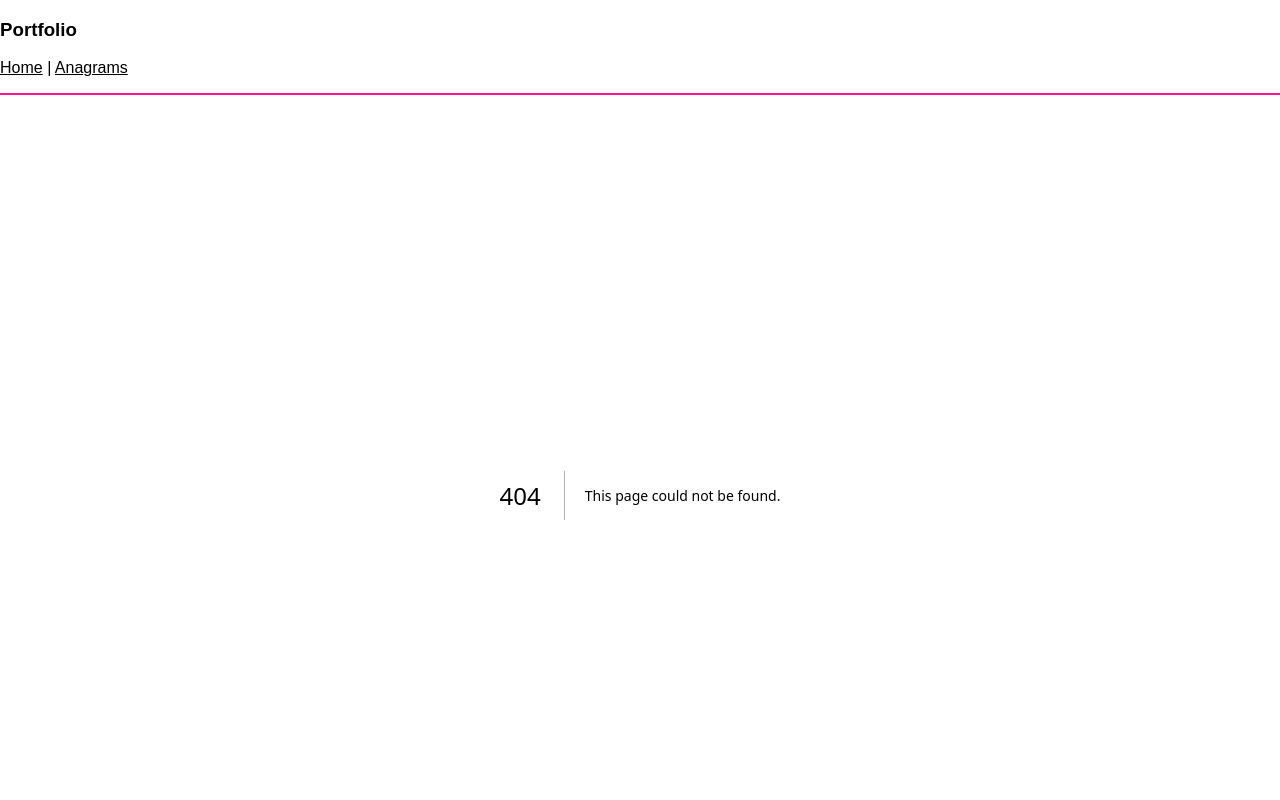
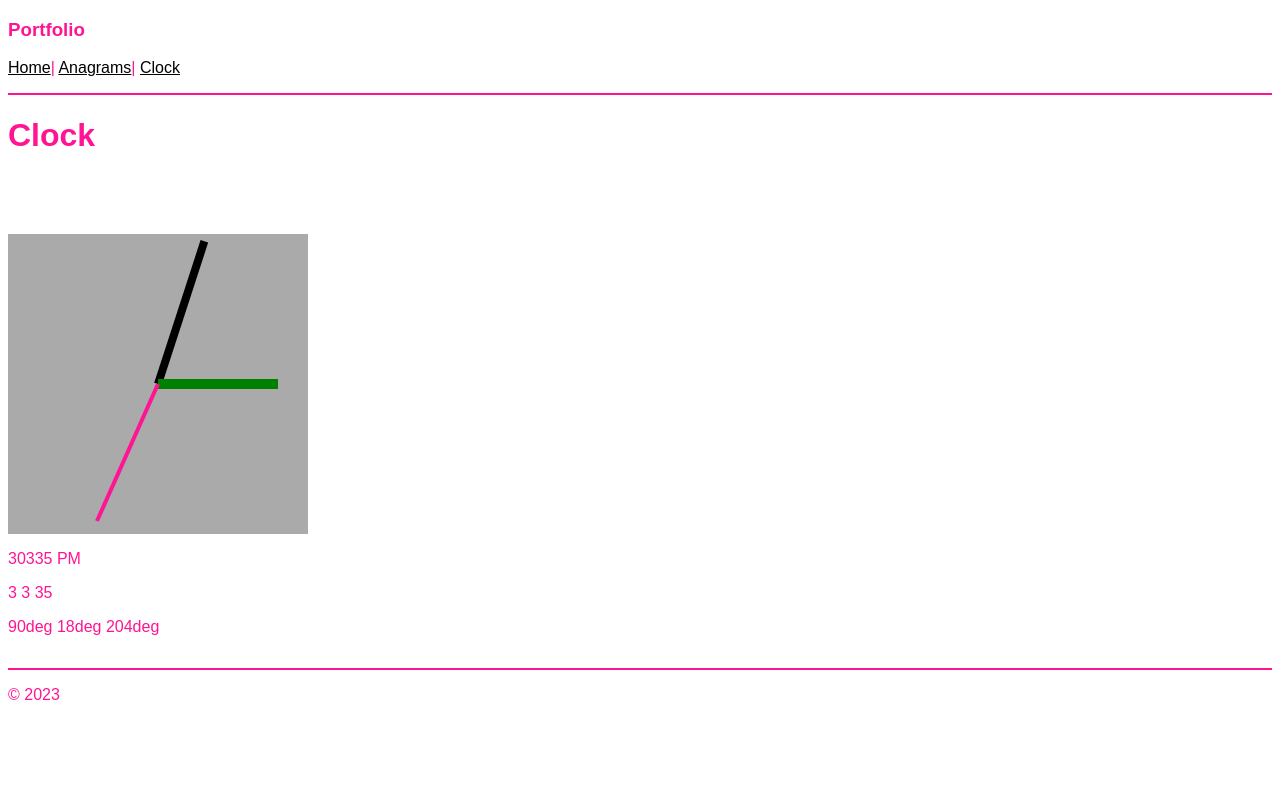
Before and after one commit to JPhasma/portfolio, a Next.js app: page /coding/clocks in a window 1280 px wide. Before the commit this address had no page. Shown: the top 800 px of the page. Built offline with nearby package versions, Linux system fonts and the light colour scheme.

Commit message:
initial clock

```diff
--- /dev/null
+++ b/app/coding/clocks/clocks.module.css
@@ -0,0 +1,48 @@
+#clock {
+  position: relative;
+  width: 300px;
+  height: 300px;
+  background-color: #aaa;
+  margin-top: 80px;
+}
+.clockface {
+  color: black;
+  width: 300px;
+  height: 300px;
+
+  text-align: center;
+  position: absolute;
+}
+
+/* .hour_container {
+  border: 1px solid black;
+} */
+
+.hour_hand {
+  width: 10px;
+  height: 120px;
+  background: green;
+  margin: 30px auto 0;
+}
+
+/* .minute_container {
+  border: 1px solid blue;
+} */
+
+.minute_hand {
+  width: 8px;
+  height: 150px;
+  background: black;
+  margin: 0 auto;
+}
+
+/* .seconds_container {
+  border: 1px solid deeppink;
+} */
+
+.second_hand {
+  width: 4px;
+  height: 150px;
+  background: deeppink;
+  margin: 0 auto;
+}
--- /dev/null
+++ b/app/coding/clocks/page.js
@@ -0,0 +1,62 @@
+'use client';
+
+import React, { useState, useEffect } from 'react';
+import styles from './clocks.module.css';
+
+let hoursRotation = '0deg';
+let minsRotation = '0deg';
+let secsRotation = '0deg';
+
+export default function Home() {
+  const [time, setTime] = useState('');
+
+  const timeArray = time.split(':');
+  const hours = parseInt(timeArray[0]);
+  const mins = parseInt(timeArray[1]);
+  const secs = parseInt(timeArray[2]);
+
+  useEffect(() => {
+    setTimeout(() => {
+      let now = new Date().toLocaleTimeString();
+      setTime(now);
+
+      secsRotation = 360 * (secs / 60) + 'deg';
+      minsRotation = 360 * (mins / 60) + 'deg';
+      hoursRotation = 360 * (hours / 12) + 'deg';
+    }, 1000);
+  });
+
+  return (
+    <main className={styles.main}>
+      <h1>Clock</h1>
+      <div id='clock'>
+        <div
+          className='minute_container clockface'
+          style={{ ['rotate']: minsRotation }}
+        >
+          <div className='minute_hand'></div>
+        </div>
+        <div
+          className='hour_container clockface'
+          style={{ ['rotate']: hoursRotation }}
+        >
+          <div className='hour_hand'></div>
+        </div>
+
+        <div
+          className='seconds_container clockface'
+          style={{ ['rotate']: secsRotation }}
+        >
+          <div className='second_hand'></div>
+        </div>
+      </div>
+      <p>{timeArray}</p>
+      <p>
+        {hours} {mins} {secs}
+      </p>
+      <p>
+        {hoursRotation} {minsRotation} {secsRotation}
+      </p>
+    </main>
+  );
+}
--- a/app/components/Nav/Nav.jsx
+++ b/app/components/Nav/Nav.jsx
@@ -4,7 +4,8 @@ function Nav() {
   return (
     <nav>
       <h3>Portfolio</h3>
-      <Link href='/'>Home</Link> | <Link href='/coding/anagrams'>Anagrams</Link>
+      <Link href='/'>Home</Link>| <Link href='/coding/anagrams'>Anagrams</Link>|{' '}
+      <Link href='/coding/clocks'>Clock</Link>
     </nav>
   );
 }
--- a/app/styles/globals.scss
+++ b/app/styles/globals.scss
@@ -127,3 +127,52 @@ a {
     color-scheme: dark;
   }
 } */
+
+#clock {
+  position: relative;
+  width: 300px;
+  height: 300px;
+  background-color: #aaa;
+  margin-top: 80px;
+}
+.clockface {
+  color: black;
+  width: 300px;
+  height: 300px;
+
+  text-align: center;
+  position: absolute;
+}
+
+/* .hour_container {
+  border: 1px solid black;
+} */
+
+.hour_hand {
+  width: 10px;
+  height: 120px;
+  background: green;
+  margin: 30px auto 0;
+}
+
+/* .minute_container {
+  border: 1px solid blue;
+} */
+
+.minute_hand {
+  width: 8px;
+  height: 150px;
+  background: black;
+  margin: 0 auto;
+}
+
+/* .seconds_container {
+  border: 1px solid deeppink;
+} */
+
+.second_hand {
+  width: 4px;
+  height: 150px;
+  background: deeppink;
+  margin: 0 auto;
+}
```
